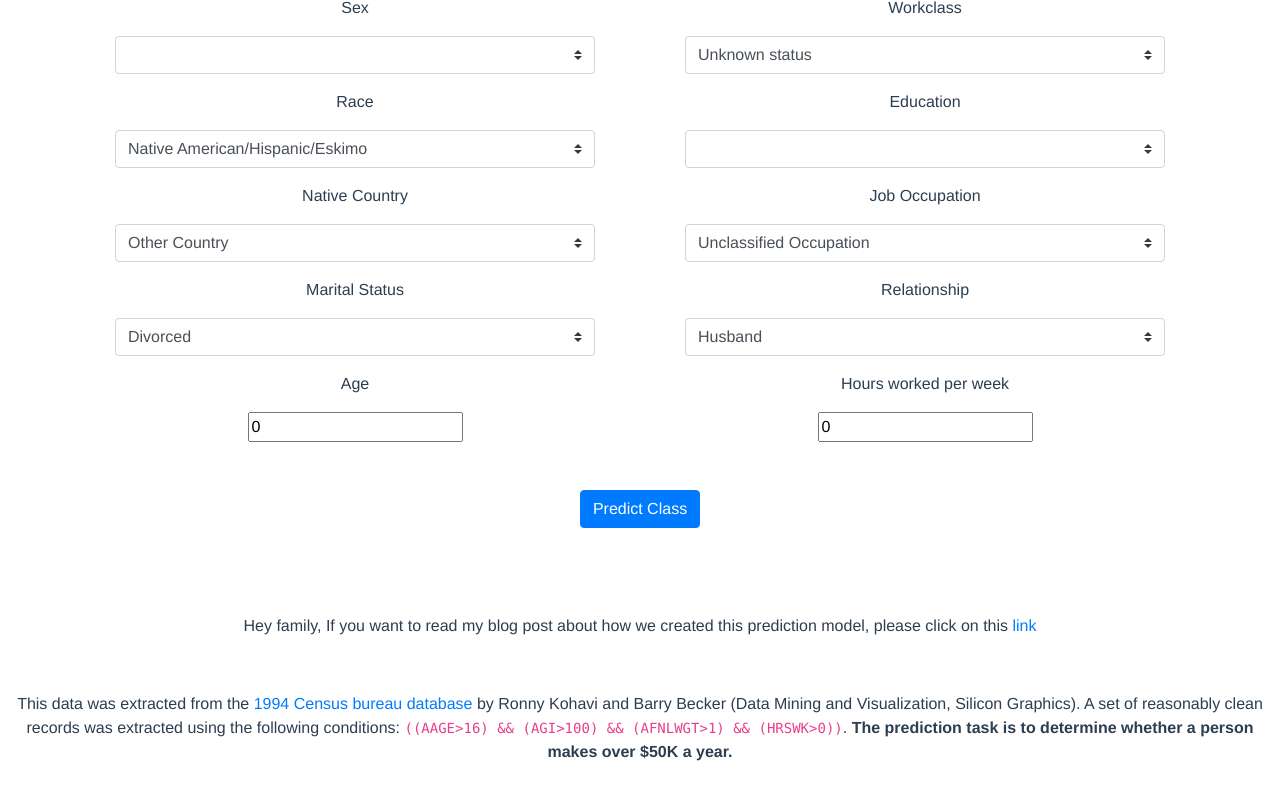
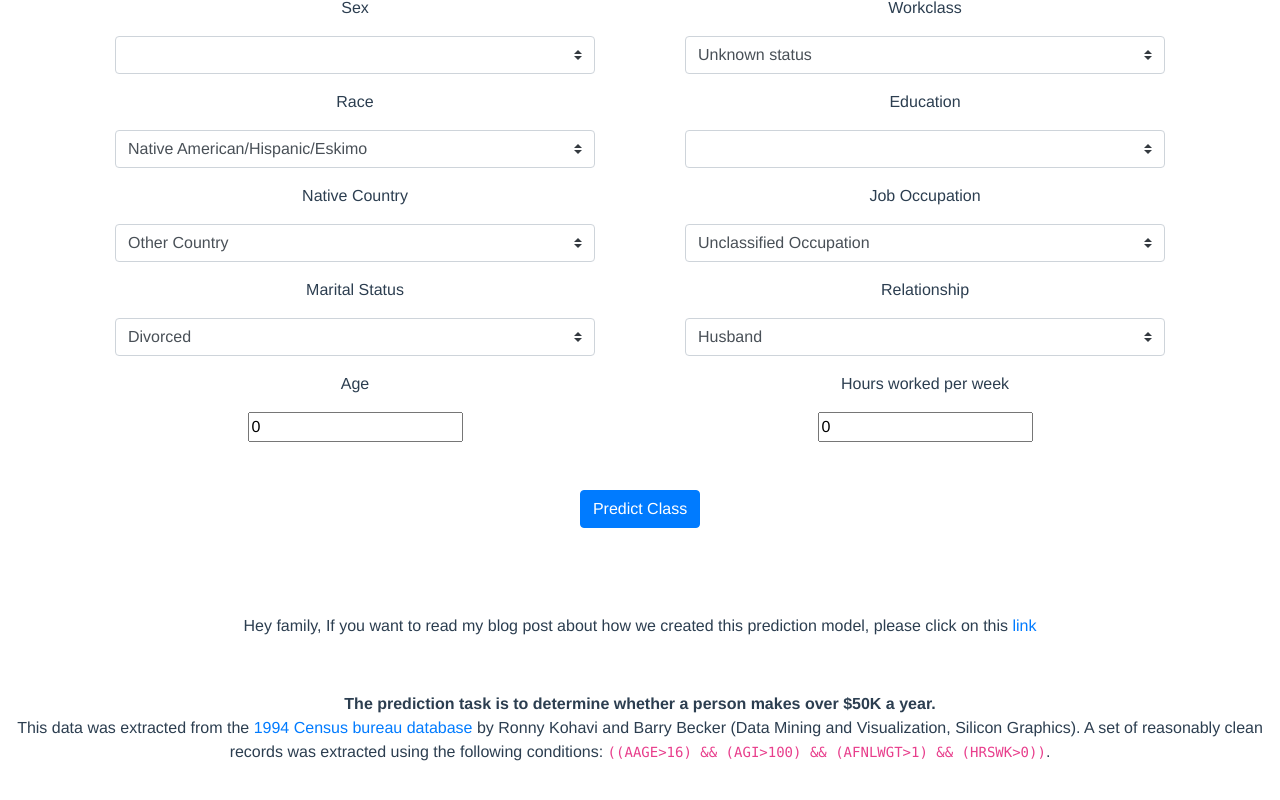
Before and after one commit to moradabaz/blog-frontend, a Vue app: page /adult-income in a window 1280 px wide. Shown: the part 230-1030 px from the top of the page. Built offline with nearby package versions, Linux system fonts and the light colour scheme; what vue-dialog-loading, vuesax would draw is missing.

Commit message:
So far, So good

```diff
--- a/src/components/AdultIncome.vue
+++ b/src/components/AdultIncome.vue
@@ -151,8 +151,10 @@
   <h6>Hey family, If you want to read my blog post about how we created this prediction model, please click on this <a href="/stories/2021-04-06-adult-income">link</a></h6>
   <br>
   <br>
+  <b> The prediction task is to determine whether a person makes over $50K a year.</b>
+  <br>
   <p>This data was extracted from the <a href="https://www.census.gov/en.html"> 1994 Census bureau database </a>by Ronny Kohavi and Barry Becker (Data Mining and Visualization, Silicon Graphics). A set of reasonably clean records was extracted using the following conditions:
-    <code> ((AAGE>16) && (AGI>100) && (AFNLWGT>1) && (HRSWK>0))</code>. <b> The prediction task is to determine whether a person makes over $50K a year.</b></p>
+    <code> ((AAGE>16) && (AGI>100) && (AFNLWGT>1) && (HRSWK>0))</code>.</p>
   <br>
   <br>
 </div>
```
